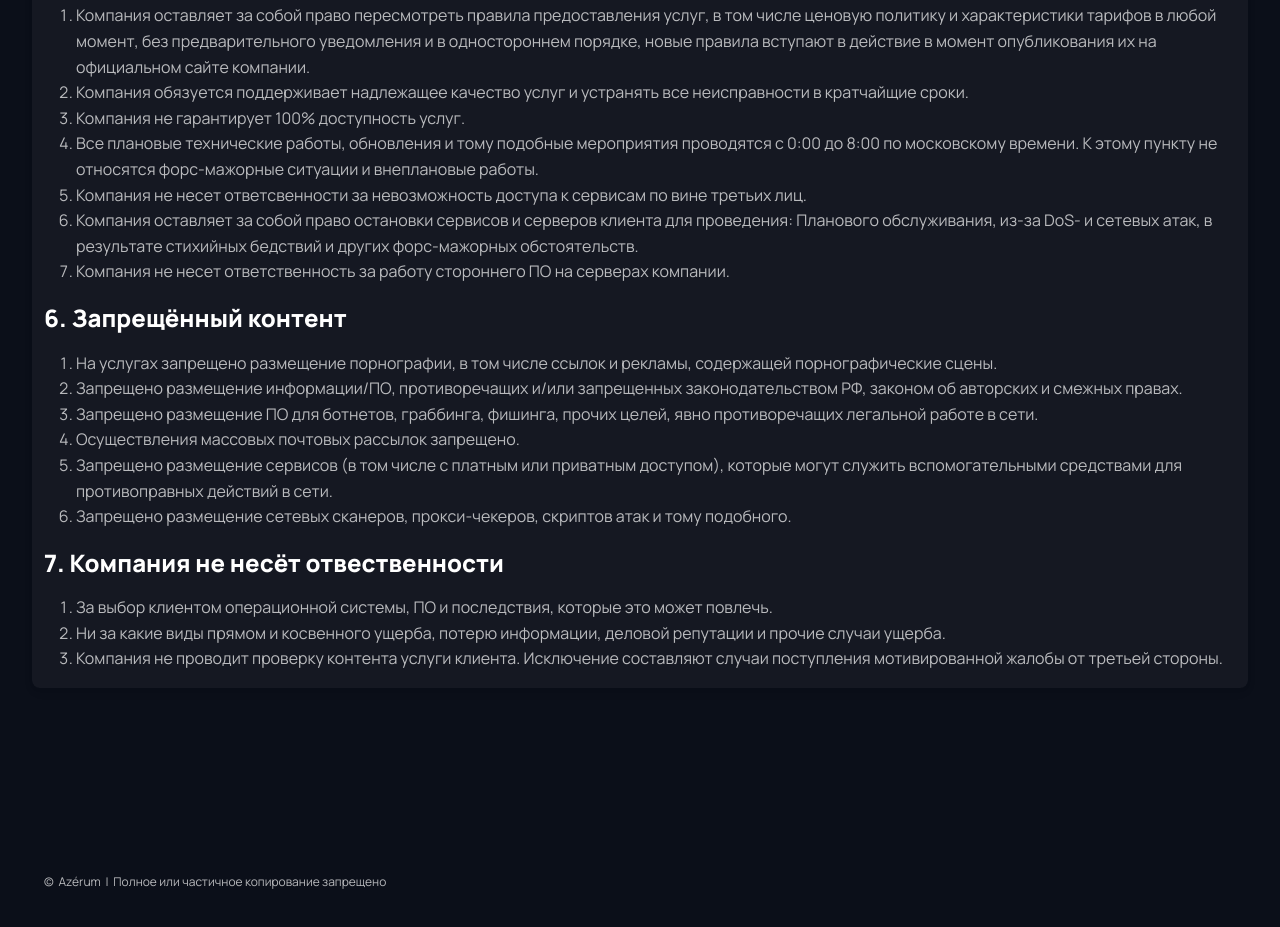
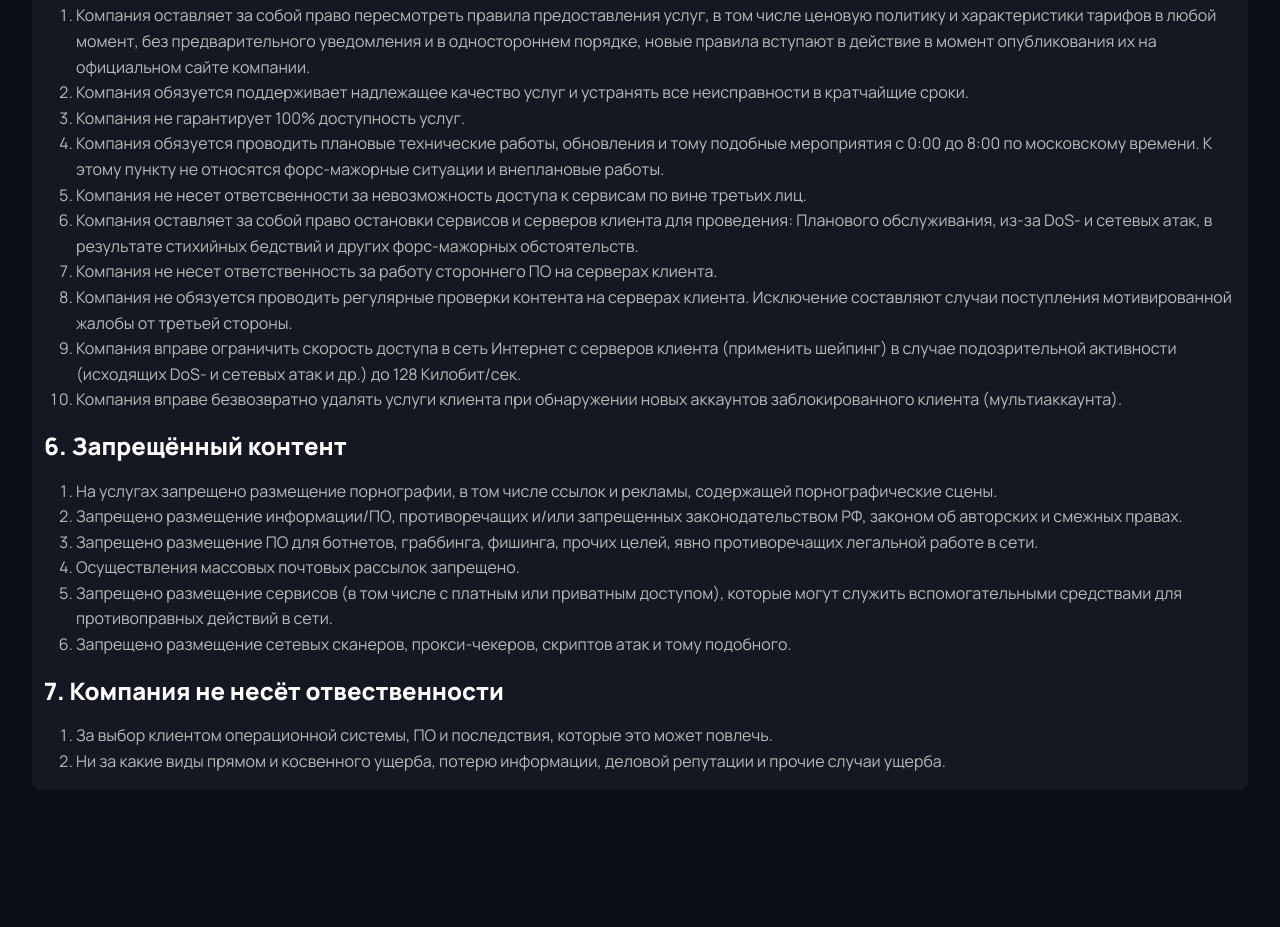
Before and after one commit to sillycat1337/sillycat1337.github.io, a plain HTML site: page legal/index.html in a window 1280 px wide. Shown: the part 1070-1997 px from the top of the page. Drawn offline with Linux system fonts and the light colour scheme.

Commit message:
Update index.html

```diff
--- a/legal/index.html
+++ b/legal/index.html
@@ -218,10 +218,13 @@
         <li>Компания оставляет за собой право пересмотреть правила предоставления услуг, в том числе ценовую политику и характеристики тарифов в любой момент, без предварительного уведомления и в одностороннем порядке, новые правила вступают в действие в момент опубликования их на официальном сайте компании.</li>
         <li>Компания обязуется поддерживает надлежащее качество услуг и устранять все неисправности в кратчайщие сроки.</li>
         <li>Компания не гарантирует 100% доступность услуг.</li>
-        <li>Все плановые технические работы, обновления и тому подобные мероприятия проводятся с 0:00 до 8:00 по московскому времени. К этому пункту не относятся форс-мажорные ситуации и внеплановые работы.</li>
+        <li>Компания обязуется проводить плановые технические работы, обновления и тому подобные мероприятия с 0:00 до 8:00 по московскому времени. К этому пункту не относятся форс-мажорные ситуации и внеплановые работы.</li>
         <li>Компания не несет ответсвенности за невозможность доступа к сервисам по вине третьих лиц.</li>
         <li>Компания оставляет за собой право остановки сервисов и серверов клиента для проведения: Планового обслуживания, из-за DoS- и сетевых атак, в результате стихийных бедствий и других форс-мажорных обстоятельств.</li>
-        <li>Компания не несет ответственность за работу стороннего ПО на серверах компании.</li>
+        <li>Компания не несет ответственность за работу стороннего ПО на серверах клиента.</li>
+        <li>Компания не обязуется проводить регулярные проверки контента на серверах клиента. Исключение составляют случаи поступления мотивированной жалобы от третьей стороны.</li>
+        <li>Компания вправе ограничить скорость доступа в сеть Интернет с серверов клиента (применить шейпинг) в случае подозрительной активности (исходящих DoS- и сетевых атак и др.) до 128 Килобит/сек.</li>
+        <li>Компания вправе безвозвратно удалять услуги клиента при обнаружении новых аккаунтов заблокированного клиента (мультиаккаунта).</li>
         </ol>
         <h4>6. Запрещённый контент</h4>
         <ol>
@@ -236,7 +239,6 @@
         <ol>
         <li>За выбор клиентом операционной системы, ПО и последствия, которые это может повлечь.</li>
         <li>Ни за какие виды прямом и косвенного ущерба, потерю информации, деловой репутации и прочие случаи ущерба.</li>
-        <li>Компания не проводит проверку контента услуги клиента. Исключение составляют случаи поступления мотивированной жалобы от третьей стороны.</li>
         </div>
         </div>
         </div>
```
